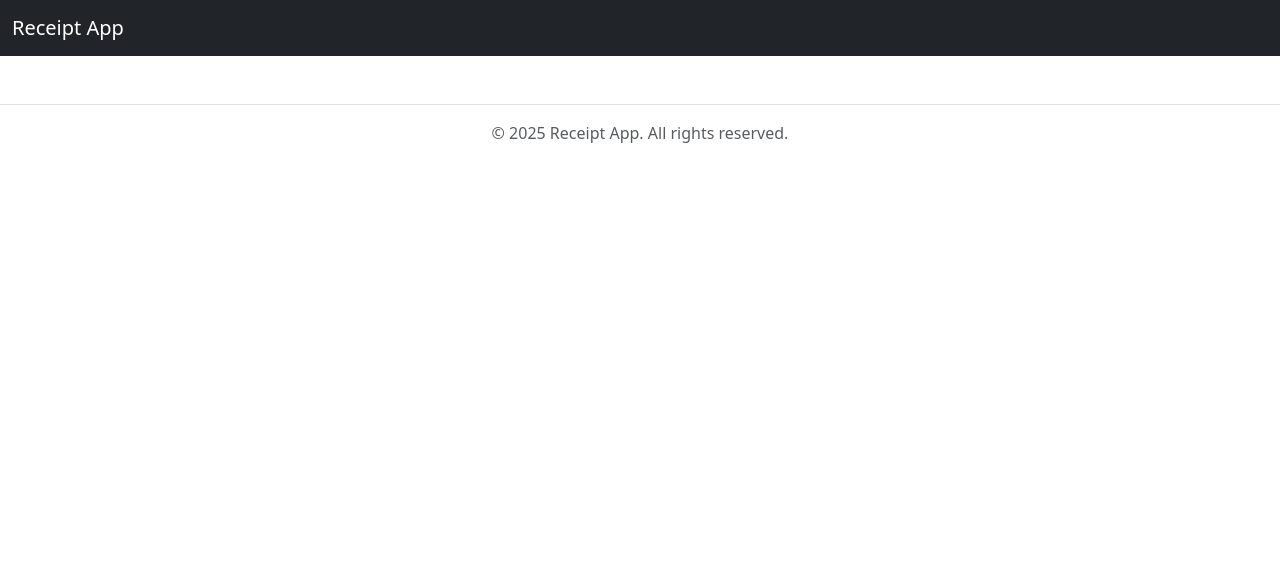
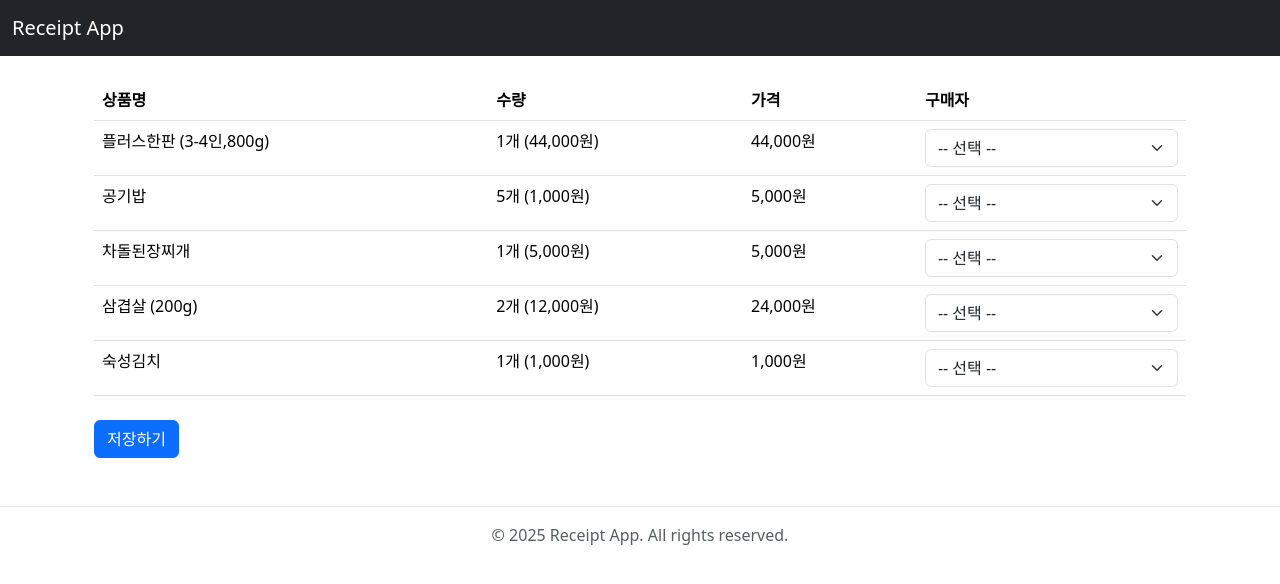
Before and after one commit to ParkSSU/Adari-fe, a Vue app: page /edit in a window 1280 px wide. Shown: the top 584 px of the page. Built offline with nearby package versions, Linux system fonts and the light colour scheme.

Commit message:
feat 프론트 구현 중 - result promise, buyer 해결 필요 - 리시프별 카드 피니아 정리 필요 - 저장된 유저정보 수정 가능? - 영수증마다 유저정보 저장되도록 구현

```diff
--- a/src/pages/Home.vue
+++ b/src/pages/Home.vue
@@ -1,6 +1,12 @@
 <template>
   <!-- Card... -->
   <div class="container d-flex">
+    <div class="card m-3 d-flex align-items-center justify-content-center" style="width: 18rem; cursor: pointer;" @click="goToUserConfig">
+      <div class="card-body text-center">
+        <h1>+</h1>
+        <p class="card-text">Add New Receipt</p>
+      </div>
+    </div>
     <ReceiptCard />
     <ReceiptCard />
   </div>
@@ -10,7 +16,13 @@
 
 <script setup>
 import ReceiptCard from '@/components/ReceiptCard.vue';
+import { useRouter } from 'vue-router';
 
+const router = useRouter();
+
+const goToUserConfig = () => {
+  router.push('/config');
+};
 // Card 로 보관하는 영수증 목록만큼 데이터 배열 저장
 // 그리고 add Card 마지막에...
 </script>
--- a/src/pages/ReceiptEdit.vue
+++ b/src/pages/ReceiptEdit.vue
@@ -1,3 +1,61 @@
-<template></template>
+<template>
+  <div class="container mt-4">
+    <h2>{{ transactionStore.storeName }}</h2>
+    <h5>{{ transactionStore.date }}</h5>
 
-<script setup></script>
+    <table class="table mt-4">
+      <thead>
+        <tr>
+          <th>상품명</th>
+          <th>수량</th>
+          <th>가격</th>
+          <th>구매자</th>
+        </tr>
+      </thead>
+      <tbody>
+        <tr v-for="(item, index) in transactionStore.items" :key="index">
+          <td>{{ item.name }}</td>
+          <td>{{ item.count }}개 ({{ item.price.toLocaleString() }}원)</td>
+          <!-- 수량 부분 수정 -->
+          <td>{{ (item.count * item.price).toLocaleString() }}원</td>
+          <!-- 총액 부분 수정 -->
+          <td>
+            <select v-model="buyers[index]" class="form-select">
+              <option disabled value="">-- 선택 --</option>
+              <option
+                v-for="(name, i) in userStore.names"
+                :key="i"
+                :value="name"
+              >
+                {{ name }}
+              </option>
+            </select>
+          </td>
+        </tr>
+      </tbody>
+    </table>
+
+    <!-- 저장하기 버튼 -->
+    <div class="mt-4">
+      <button class="btn btn-primary" @click="handleSave">저장하기</button>
+    </div>
+  </div>
+</template>
+
+<script setup>
+import { useTransactionStore } from "@/stores/transactionStore";
+import { useUserStore } from "@/stores/userStore";
+import { ref } from "vue";
+import { useRouter } from "vue-router";
+
+const router = useRouter();
+const transactionStore = useTransactionStore();
+const userStore = useUserStore();
+
+const buyers = ref(Array(transactionStore.items.length).fill(""));
+
+const handleSave = () => {
+  transactionStore.setBuyers(buyers.value); // buyers를 저장
+  router.push("/result"); // result 페이지로 이동
+};
+</script>
--- a/src/pages/Result.vue
+++ b/src/pages/Result.vue
@@ -1,3 +1,76 @@
-<template></template>
+<template>
+    <div class="container mt-4">
+      <div class="btn-group mb-4">
+        <button
+          v-for="(name, index) in userNamesWithUnassigned"
+          :key="index"
+          class="btn btn-outline-primary"
+          :class="{ active: selectedUser === name }"
+          @click="selectedUser = name"
+        >
+          {{ name }}
+        </button>
+      </div>
 
-<script setup></script>
+      <table class="table">
+        <thead>
+          <tr>
+            <th>상품명</th>
+            <th>수량</th>
+            <th>가격</th>
+            <th>총액</th>
+          </tr>
+        </thead>
+        <tbody>
+          <tr v-for="(item, index) in filteredItems" :key="index">
+            <td>{{ item.name }}</td>
+            <td>{{ item.count }}개</td>
+            <td>{{ item.price.toLocaleString() }}원</td>
+            <td>{{ (item.count * item.price).toLocaleString() }}원</td>
+          </tr>
+        </tbody>
+      </table>
+
+      <div class="mt-4">
+        <h4>총 합계: {{ totalPrice.toLocaleString() }}원</h4>
+      </div>
+    </div>
+  </template>
+
+  <script setup>
+  import { ref, computed } from 'vue';
+  import { useTransactionStore } from '@/stores/transactionStore';
+  import { useUserStore } from '@/stores/userStore';
+
+  const transactionStore = useTransactionStore();
+  const userStore = useUserStore();
+
+  const selectedUser = ref(''); // 처음엔 아무것도 선택 안 함
+
+  // 유저 이름 + "미선택" 항목 추가
+  const userNamesWithUnassigned = computed(() => [
+    ...userStore.names,
+    '미선택',
+  ]);
+
+  // 선택된 유저에 따라 필터링
+  const filteredItems = computed(() => {
+  return transactionStore.items.filter((_, index) => {
+    const buyer = transactionStore.buyers[index];
+    if (selectedUser.value === '미선택') {
+      return buyer === ''; // "미선택"은 구매자가 없을 때만
+    } else {
+      return buyer === selectedUser.value;
+    }
+  });
+});
+
+
+  // 총합 계산
+  const totalPrice = computed(() => {
+    return filteredItems.value.reduce(
+      (sum, item) => sum + (item.count * item.price),
+      0
+    );
+  });
+  </script>
--- a/src/pages/UserConfig.vue
+++ b/src/pages/UserConfig.vue
@@ -42,28 +42,32 @@
 
 <script setup>
 import { watch, computed } from 'vue';
+import { useUserStore } from '@/stores/userStore';
+import { useRouter } from 'vue-router';
 
-import { useUserStore } from '@/stores/userStore';
+const router = useRouter();
+
+
 const userStore = useUserStore();
 
-// peopleCount, names를 스토어에서 직접 사용
+// peopleCount, names를 스토어에서 가져옴
 const peopleCount = computed({
   get: () => userStore.peopleCount,
   set: (val) => userStore.setPeopleCount(val),
 });
-
 const names = computed(() => userStore.names);
 
 // 사람 수가 바뀌면 이름 배열 크기를 조정
 watch(peopleCount, (newVal) => {
   if (newVal < 0) {
     peopleCount.value = 0;
-    names.value = [];
+    userStore.setNames([]);
   } else {
-    names.value = Array.from(
+    const updatedNames = Array.from(
       { length: newVal },
-      (_, i) => names.value[i] || ''
+      (_, i) => userStore.names[i] || ''
     );
+    userStore.setNames(updatedNames);
   }
 });
 
@@ -73,8 +77,11 @@ const isFormValid = computed(() => {
     names.value.length > 0 && names.value.every((name) => name.trim() !== '')
   );
 });
+const handleSubmit = () => {
+  const confirmed = confirm(`저장할까요?\n[${userStore.names.join(', ')}]`);
+  if (confirmed) {
+    router.push('/edit');
+  }
+};
 
-const handleSubmit = () => {
-  alert(`저장 완료 [${userStore.names.join(', ')}]`);
-};
 </script>
--- /dev/null
+++ b/src/stores/transactionStore.js
@@ -0,0 +1,27 @@
+import { defineStore } from 'pinia';
+import { ref } from 'vue';
+
+export const useTransactionStore = defineStore('transaction', () => {
+  const items = ref([
+    {"name": "플러스한판 (3-4인,800g)", "count": 1, "price": 44000},
+    {"name": "공기밥", "count": 5, "price": 1000},
+    {"name": "차돌된장찌개", "count": 1, "price": 5000},
+    {"name": "삼겹살 (200g)", "count": 2, "price": 12000},
+    {"name": "숙성김치", "count": 1, "price": 1000}
+]);
+  const totalPrice = ref(0);
+  const storeName = ref('');
+  const date = ref('');
+  const buyers = ref([]);
+
+  const setTransactionData = (data) => {
+    items.value = data.items;
+    totalPrice.value = data.total_price;
+    storeName.value = data.store;
+    date.value = data.date;
+  };
+
+  const setBuyers = (newBuyers) => { buyers.value = newBuyers; };
+
+  return { items, totalPrice, storeName, date, setTransactionData, setBuyers };
+});
--- a/src/stores/userStore.js
+++ b/src/stores/userStore.js
@@ -7,8 +7,11 @@ export const useUserStore = defineStore('user', () => {
 
   const setPeopleCount = (count) => {
     peopleCount.value = count;
-    names.value = Array.from({ length: count }, (_, i) => names.value[i] || '');
   };
 
-  return { peopleCount, names, setPeopleCount };
+  const setNames = (newNames) => {
+    names.value = newNames;
+  };
+
+  return { peopleCount, names, setPeopleCount, setNames };
 });
```
Also changed, not shown: src/stores/products.js (deleted, +0 -19 lines).
